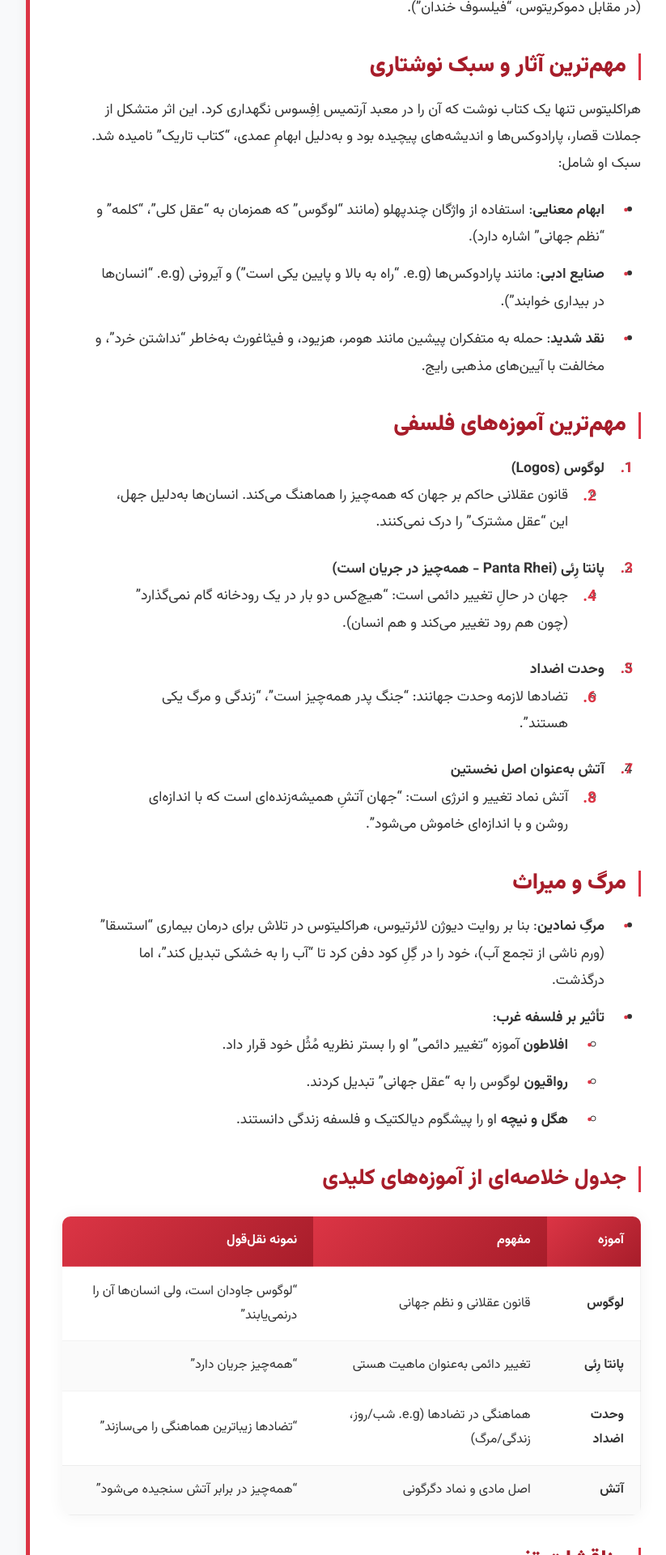
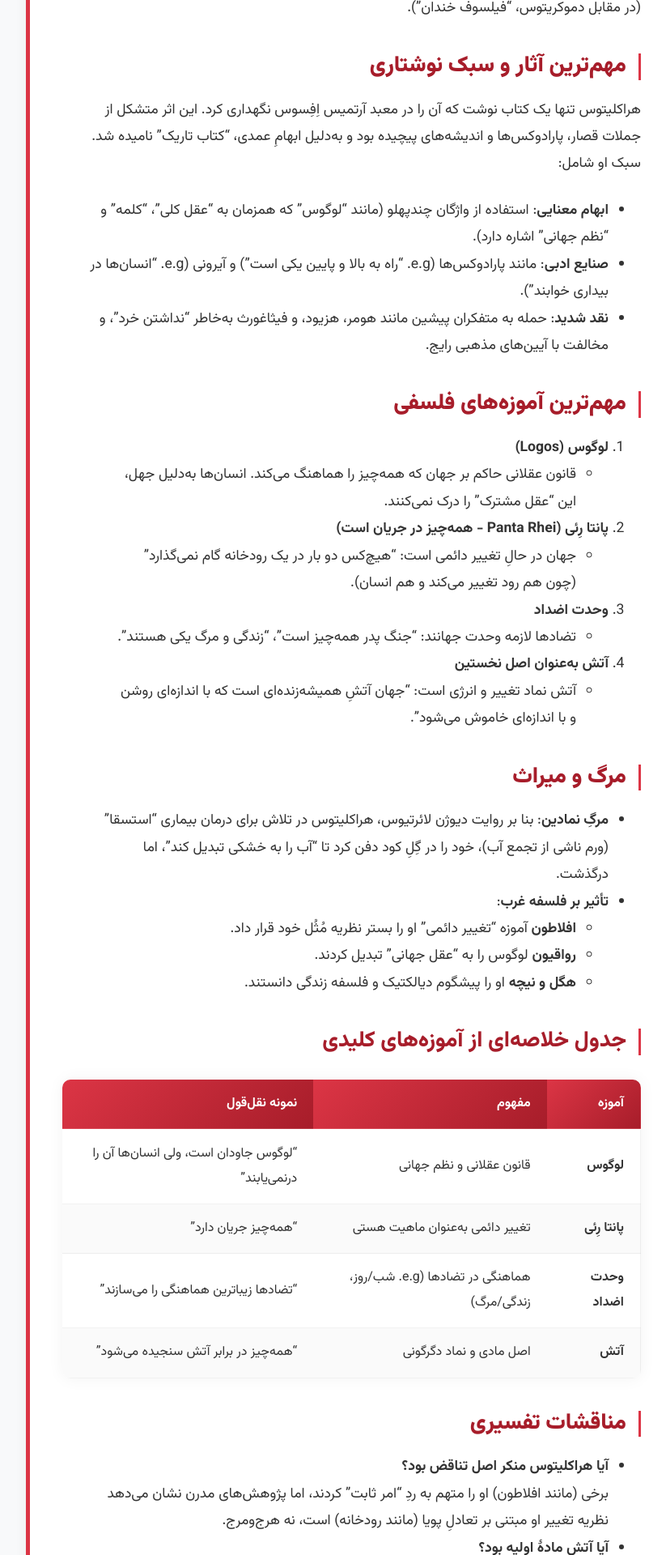
Before and after one commit to darkblog/darkblog.github.io, a Jekyll site: the page built from _posts/2025-7-4-53.md, in a window 1280 px wide. Shown: the part 665-2585 px from the top of the page at 81% size, without its empty margins (208-1031 px from the left). Built offline with Jekyll 4.4.1, drawn with Linux system fonts in a browser that asks for light colours.

Commit message:
Update post.html

```diff
--- a/_layouts/post.html
+++ b/_layouts/post.html
@@ -313,46 +313,6 @@
             transform: translateX(5px);
         }
 
-        /* لیست‌ها و آیتم‌ها */
-        .post-content ul,
-        .post-content ol {
-            padding-right: 30px;
-            margin-bottom: 1.5rem;
-        }
-
-        .post-content li {
-            margin-bottom: 0.8rem;
-            position: relative;
-            padding-right: 15px;
-        }
-
-        .post-content ul li::before {
-            content: "•";
-            color: var(--primary-color);
-            font-weight: bold;
-            position: absolute;
-            right: -15px;
-            top: 0;
-            font-size: 1.2rem;
-        }
-
-        .post-content ol {
-            counter-reset: my-counter;
-        }
-
-        .post-content ol li {
-            counter-increment: my-counter;
-        }
-
-        .post-content ol li::before {
-            content: counter(my-counter) ".";
-            color: var(--primary-color);
-            font-weight: bold;
-            position: absolute;
-            right: -20px;
-            top: 0;
-        }
-
         /* Footer Styles */
         .footer {
             background: linear-gradient(135deg, #343a40, #212529);
@@ -485,34 +445,6 @@
             }
         }
 
-        /* استایل مخصوص تلفن‌های عریض (577px تا 768px) */
-        @media (min-width: 577px) and (max-width: 768px) {
-            .post-content ul,
-            .post-content ol {
-                padding-right: 35px;
-                margin-left: 15px;
-            }
-
-            .post-content li {
-                margin-bottom: 12px;
-                font-size: 1.1rem;
-                line-height: 1.8;
-                padding-right: 25px;
-            }
-
-            .post-content ul li::before {
-                font-size: 1.4rem;
-                right: -20px;
-                top: -2px;
-            }
-
-            .post-content ol li::before {
-                font-size: 1.2rem;
-                right: -25px;
-                top: 0;
-            }
-        }
-
         @media (max-width: 576px) {
             .post-title {
                 font-size: 1.5rem;
@@ -546,23 +478,6 @@
             .post-content th,
             .post-content td {
                 padding: 10px 12px;
-            }
-
-            .post-content ul,
-            .post-content ol {
-                padding-right: 25px;
-            }
-
-            .post-content li {
-                padding-right: 20px;
-            }
-
-            .post-content ul li::before {
-                right: -18px;
-            }
-
-            .post-content ol li::before {
-                right: -22px;
             }
         }
     </style>
```
